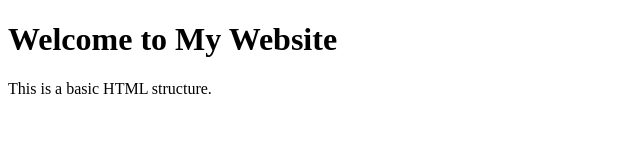
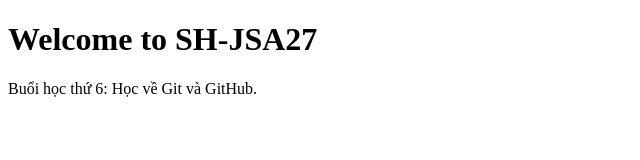
Before and after one commit to antrandothanh/GitHubExample, a plain HTML site: page index.html in a window 1280 px wide. Shown: the whole page, without its empty margins (0-640 px from the left). Drawn offline with Linux system fonts and the light colour scheme.

Commit message:
Change index file

```diff
--- a/index.html
+++ b/index.html
@@ -6,7 +6,7 @@
     <title>Document</title>
 </head>
 <body>
-    <h1>Welcome to My Website</h1>
-    <p>This is a basic HTML structure.</p>
+    <h1>Welcome to SH-JSA27</h1>
+    <p>Buổi học thứ 6: Học về Git và GitHub.</p>
 </body>
 </html>
```
